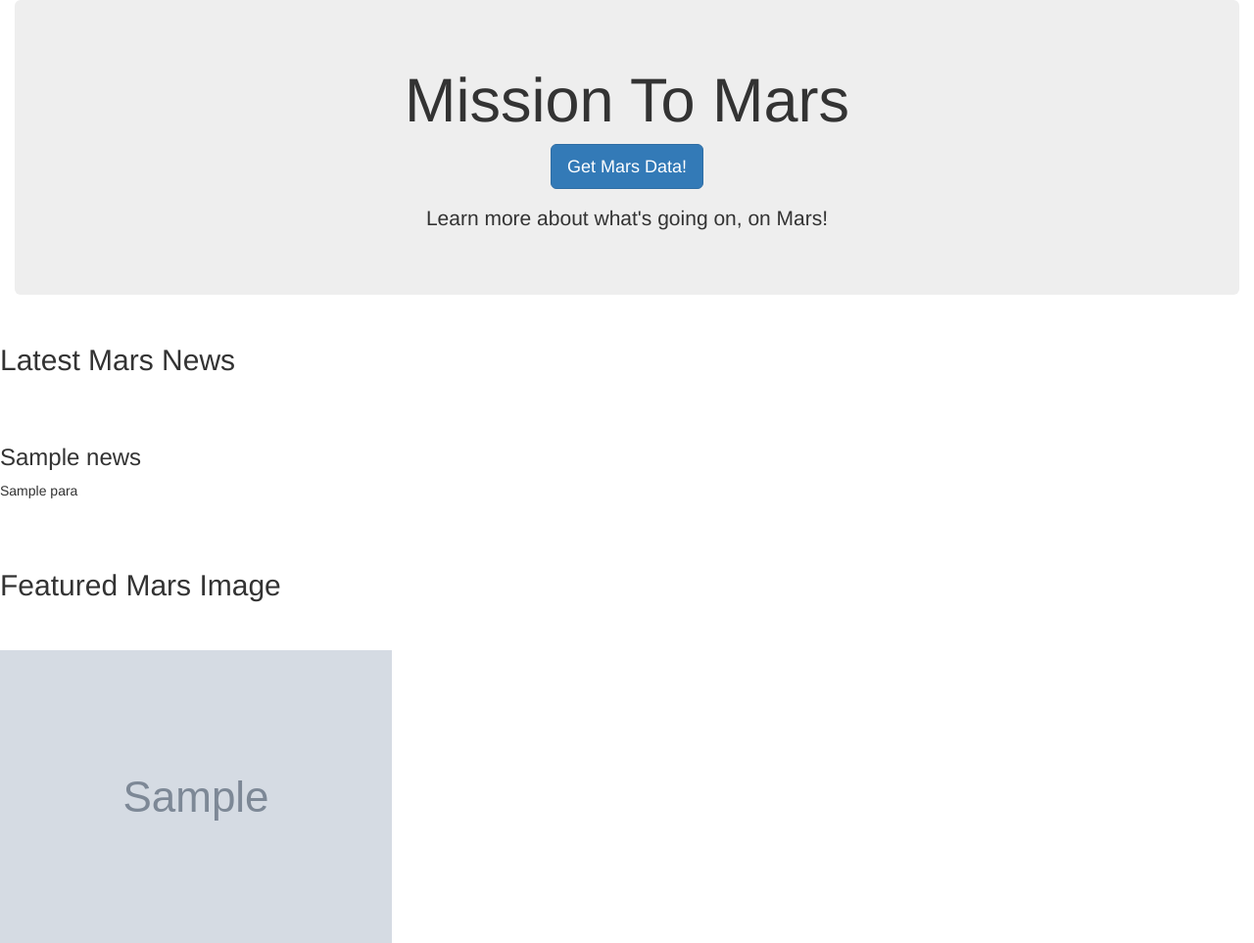
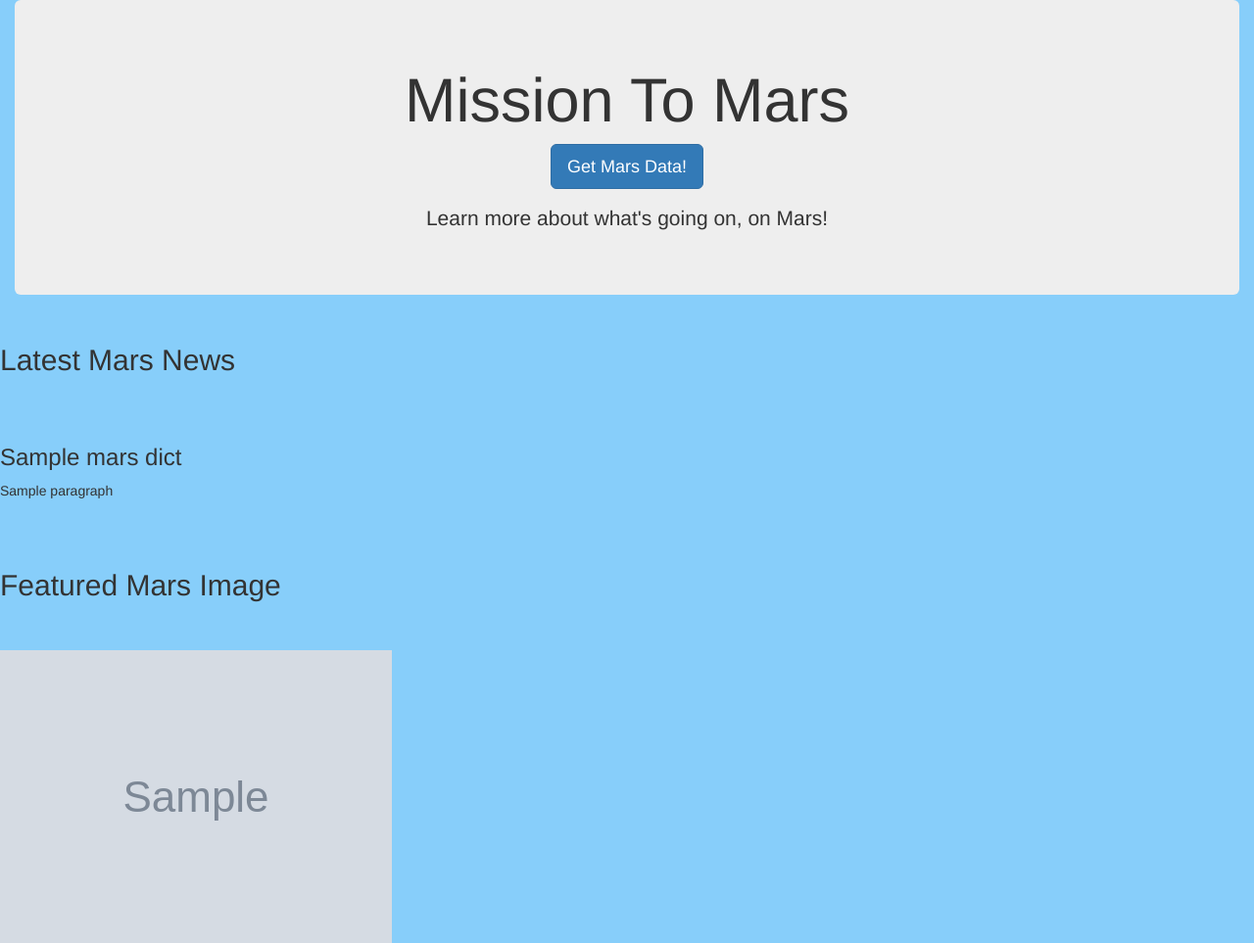
Before and after one commit to EmmaLimoli/web-scraping-challenge, a Flask app: page / in a window 1280 px wide. Shown: the top 963 px of the page at 98% size. Run offline with Flask 2, Linux system fonts and the light colour scheme; grey boxes marked "Sample" are stand-in pictures; a database or web service that is not in the repository returns one stand-in record (values such as "Sample title"); some libraries are stand-ins or nearby versions.

Commit message:
title finally pulled, work on output

```diff
--- a/Mission_to_mars/app.py
+++ b/Mission_to_mars/app.py
@@ -34,8 +34,8 @@ def scrape():
     #  mars_hemispheres = scrape_mars.mars_hem()
     mars_dict.update({}, mars_all, upsert=True)
 
-    return redirect("/", code=302)
-
+    return redirect("/")
+# , code=302
 
 # app run
 if __name__ == "__main__":
--- a/Mission_to_mars/templates/index.html
+++ b/Mission_to_mars/templates/index.html
@@ -10,13 +10,14 @@
     <meta name="viewport" content="width=device-width, initial-scale=1.0">
     <meta http-equiv="X-UA-Compatible" content="ie=edge">
     <title>Mission To Mars Project</title>
+    <!-- <link rel = "stylesheet" href="style.css"> -->
     <link rel="stylesheet" href="https://maxcdn.bootstrapcdn.com/bootstrap/3.3.7/css/bootstrap.min.css">
    <!-- delete? -->
     <script src="https://ajax.googleapis.com/ajax/libs/jquery/3.4.1/jquery.min.js"></script>
     <script src="https://cdnjs.cloudflare.com/ajax/libs/popper.js/1.14.7/umd/popper.min.js"></script>
     <script src="https://maxcdn.bootstrapcdn.com/bootstrap/4.3.1/js/bootstrap.min.js"></script>
 </head>
-<body>
+<body style = "background-color: lightskyblue">
     <div class="container-fluid">
         <div class="jumbotron text-center">
             <h1>Mission To Mars</h1>
@@ -32,8 +33,8 @@
     <br></br>
     <div class="row">
         <div class="col-md-12">
-            <h3>{{ mars_dict.news }}</h3>
-            <p>{{ mars_dict.para }}</p>
+            <h3>{{ mars_dict. news_title }}</h3>
+            <p>{{ mars_dict.paragraph }}</p>
         </div>
     </div>
     <br></br>
@@ -47,7 +48,7 @@
     <div class="row">
         <div class="col-md-12">
             <h2>Current Weather On Mars</h2>
-            {{mars_dict.mars_weather}}
+            {{mars_dict.m_weather}}
         </div>
     </div>
     <br></br>
```
Also changed, not shown: Mission_to_mars/scrape_mars.py (+14 -8 lines).
